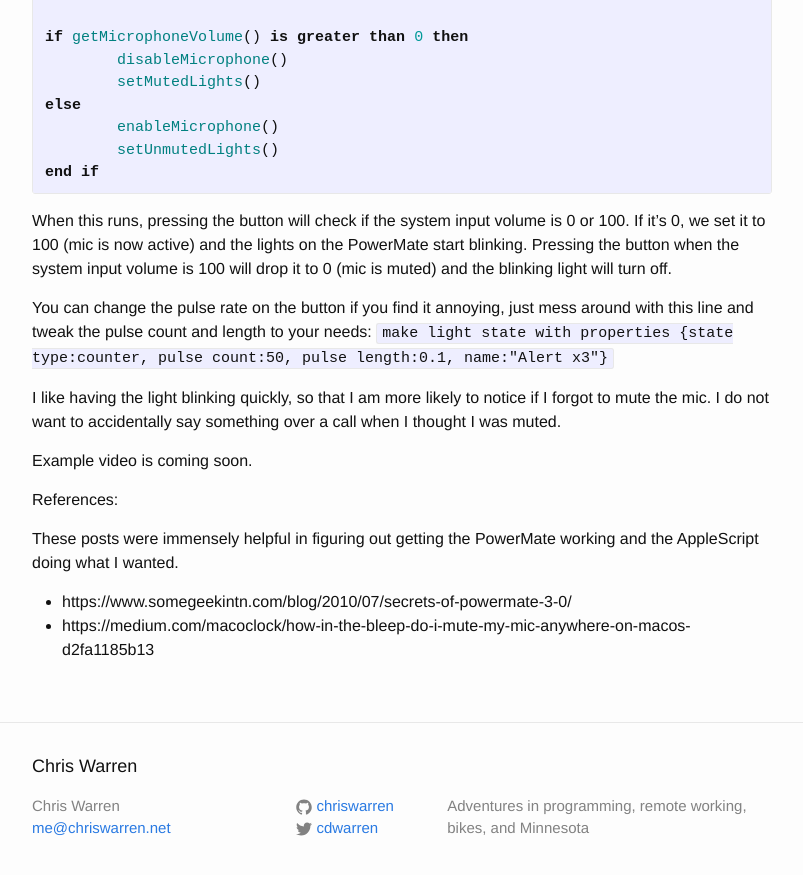
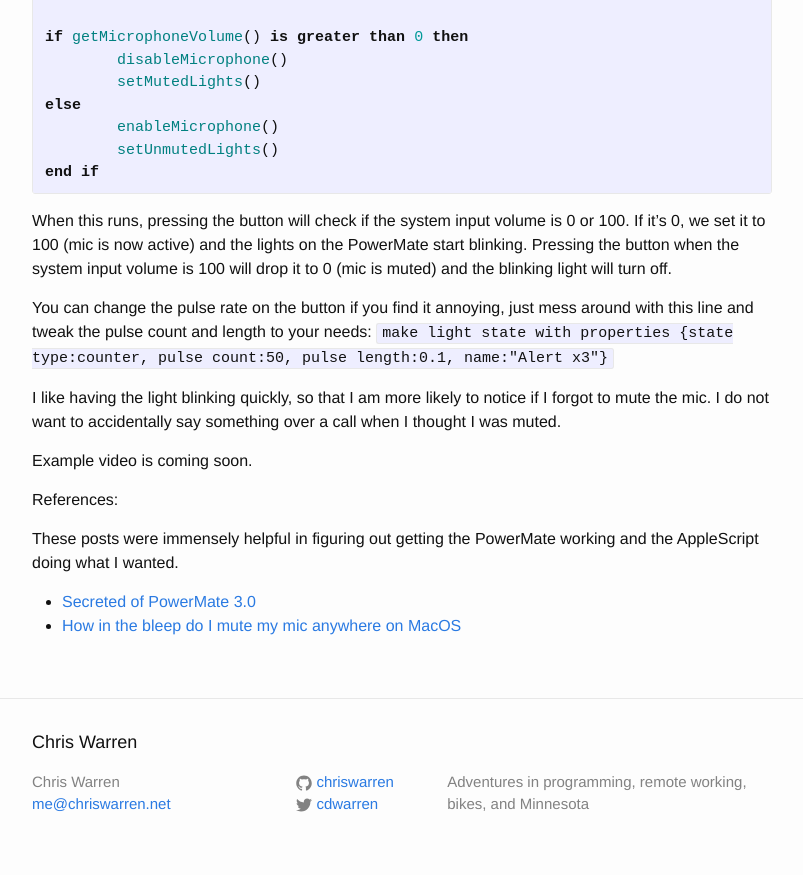
Before and after one commit to chriswarren/chriswarren.github.io, a Jekyll site: the page built from _posts/2021-11-20-macos-powermate-mute-button.md, in a window 1280 px wide and 900 px high, scrolled down 1154 px. Shown: the top 875 px of the window, without its empty margins (238-1041 px from the left). Built offline with Jekyll 4.4.1, drawn with Linux system fonts in a browser that asks for light colours; part of the change alters nothing that is shown.

Commit message:
Update links

```diff
--- a/_posts/2021-11-20-macos-powermate-mute-button.md
+++ b/_posts/2021-11-20-macos-powermate-mute-button.md
@@ -62,5 +62,5 @@ Example video is coming soon.
 References:
 
 These posts were immensely helpful in figuring out getting the PowerMate working and the AppleScript doing what I wanted.
-* https://www.somegeekintn.com/blog/2010/07/secrets-of-powermate-3-0/
-* https://medium.com/macoclock/how-in-the-bleep-do-i-mute-my-mic-anywhere-on-macos-d2fa1185b13
+* [Secreted of PowerMate 3.0](https://www.somegeekintn.com/blog/2010/07/secrets-of-powermate-3-0/)
+* [How in the bleep do I mute my mic anywhere on MacOS](https://medium.com/macoclock/how-in-the-bleep-do-i-mute-my-mic-anywhere-on-macos-d2fa1185b13)
```
